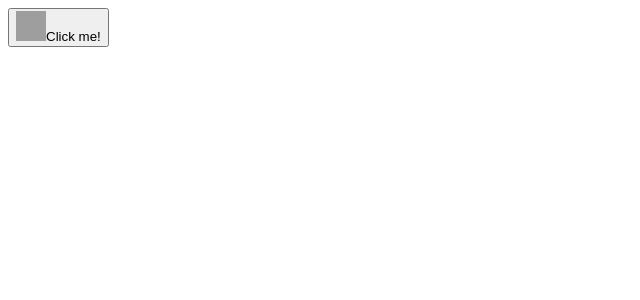
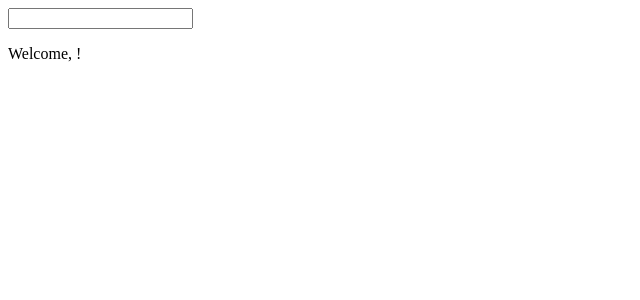
Before and after one commit to ver-sim/REACT, a React (Vite) app in the folder props/: page / in a window 1280 px wide. Shown: the top 300 px of the page, without its empty margins (0-640 px from the left). Built offline with nearby package versions, Linux system fonts and the light colour scheme; grey boxes are pictures that could not be loaded.

Commit message:
add interactive welcome

```diff
--- a/props/src/App.jsx
+++ b/props/src/App.jsx
@@ -1,5 +1,6 @@
-import { MouseClicker } from "./MouseClicker";
+import { InteractiveWelcome } from "./InteractiveWelcome";
+
 
 export function App(){
-    return <MouseClicker />
+    return <InteractiveWelcome />
 }
--- /dev/null
+++ b/props/src/InteractiveWelcome.jsx
@@ -0,0 +1,17 @@
+import { useState } from "react";
+import { Welcome } from "./Welcome";
+
+export function InteractiveWelcome() {
+    const [username, setUsername] = useState('');
+
+    function handleInputUsername(event) {
+        setUsername(event.target.value)
+    }
+
+    return (
+        <div>
+            <input type="text" name="username" value={username} onChange={handleInputUsername}/>
+            <Welcome name={username} />
+        </div>
+    );
+}
```
